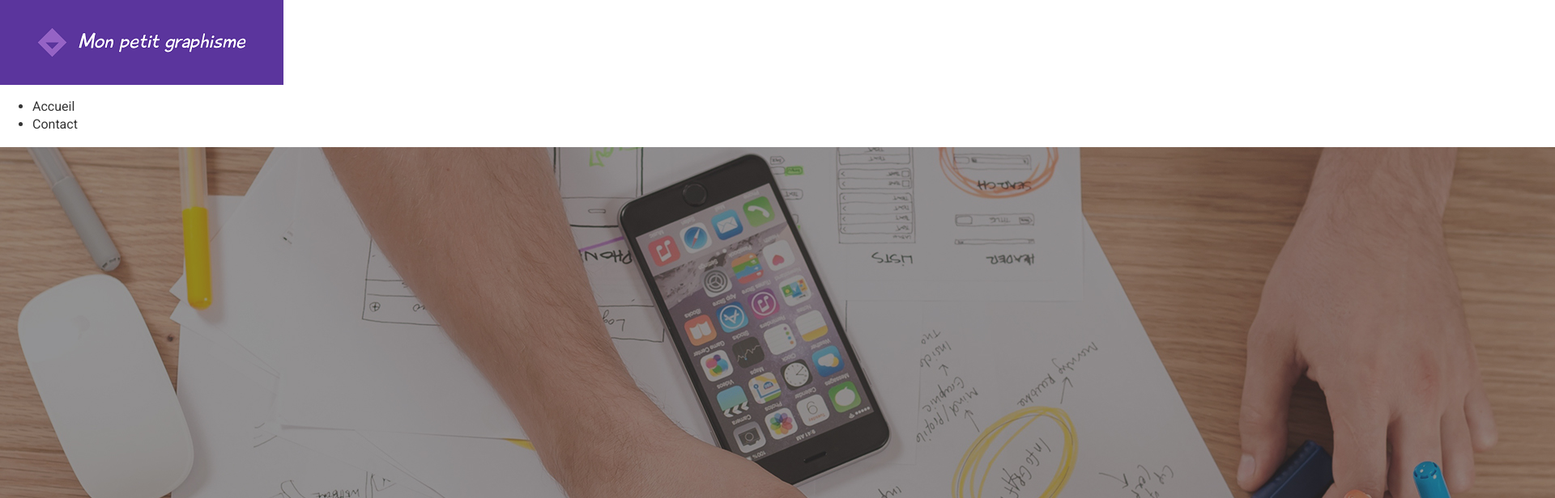
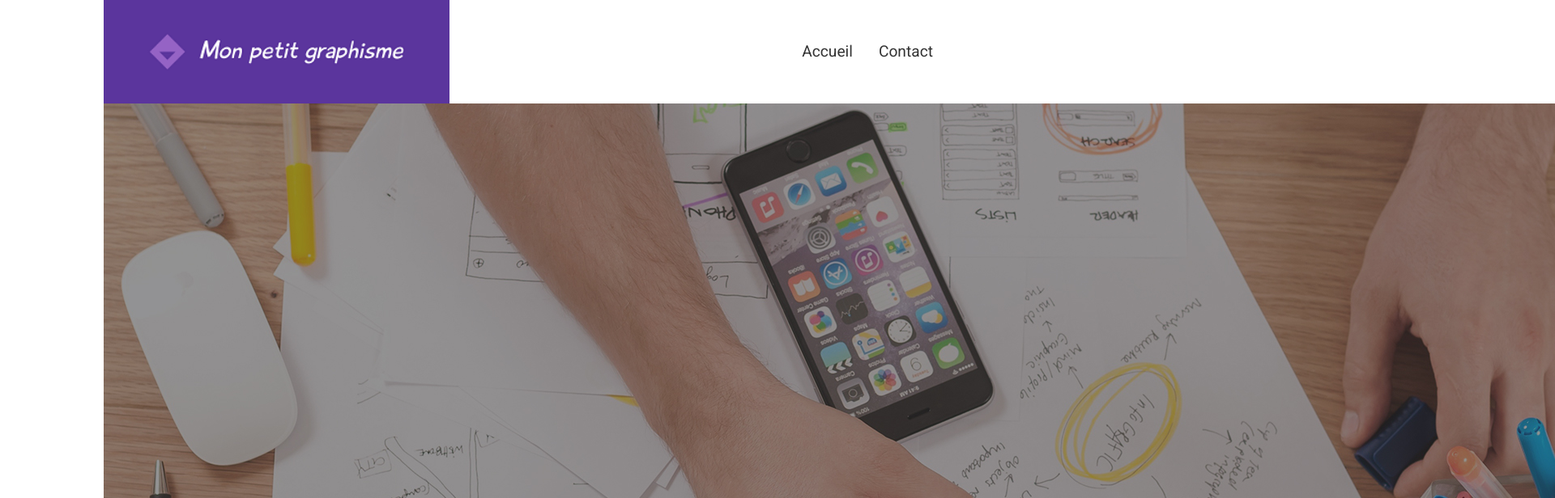
Before and after one commit to logic-fabric/mon-petit-graphisme, a plain HTML site: page index.html in a window 1280 px wide. Shown: the top 616 px of the page at 81% size, 1920 px wide, since content can reach past the window. Drawn offline with Linux system fonts and the light colour scheme.

Commit message:
style: styling header of index.html

```diff
--- a/css/main.css
+++ b/css/main.css
@@ -7,9 +7,9 @@
 * Kroc Camen, and the H5BP dev community and team.
 */
 
-/* =================================
-   BASE STYLES: opinionated defaults
-   ================================= */
+/* ===========
+   BASE STYLES
+   =========== */
 
 html {
   color: #333;
@@ -17,6 +17,11 @@ html {
   font-size: 1em;
   font-weight: 400;
   line-height: 1.4;
+}
+
+ul {
+  margin-block-start: 0;
+  margin-block-end: 0;
 }
 
 /*
@@ -252,3 +257,49 @@ textarea {
     page-break-after: avoid;
   }
 }
+
+/* ==========
+  PAGE STYLES
+  =========== */
+.content-wrapper {
+  max-width: 1024px;
+  margin: 0 auto;
+}
+
+/* ======
+   HEADER
+   ====== */
+header {
+  display: flex;
+  justify-content: space-between;
+}
+
+.logo img {
+  min-height: 8em;
+}
+
+.main-menu {
+  width: 50%;
+}
+.main-menu__list {
+  display: flex;
+  justify-content: flex-end;
+  align-items: center;
+
+  height: 100%;
+
+  list-style: none;
+}
+.main-menu__list li {
+  margin-left: 32px;
+
+  font-size: 1.2em;
+}
+
+/* ====
+   MAIN
+   ==== */
+
+/* ======
+   FOOTER
+   ====== */
--- a/index.html
+++ b/index.html
@@ -30,13 +30,14 @@
 </head>
 
 <body>
+  <div class="content-wrapper">
     <header>
       <div class="logo">
         <img src="img/logo-rectangle.png" alt="Logo de Mon petit graphisme" />
       </div>
 
       <nav class="main-menu" aria-label="Menu principal">
-      <ul>
+        <ul class="main-menu__list">
           <li>Accueil</li>
           <li>Contact</li>
         </ul>
@@ -146,6 +147,7 @@
         </section>
       </div>
     </footer>
+  </div>
 
   <script src="js/vendor/modernizr-3.11.2.min.js"></script>
   <!-- <script src="js/plugins.js"></script> -->
```
Lines whose indentation alone changed are shown as unchanged.
